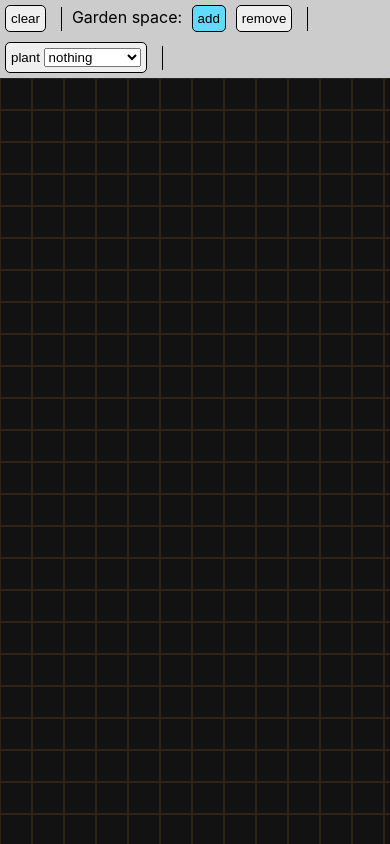
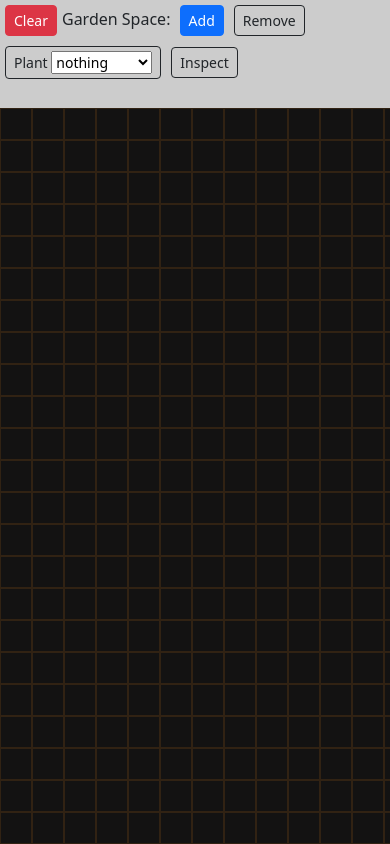
Before and after one commit to colorsolid/react-tsx-garden-plotter, a React (Create React App) app: page / in a window 390 px wide. Built offline with nearby package versions, Linux system fonts and the light colour scheme.

Commit message:
Inspect button for mobile, coordinate display, bootstrap is working

```diff
--- a/package.json
+++ b/package.json
@@ -11,6 +11,7 @@
     "@types/react": "^18.0.28",
     "@types/react-dom": "^18.0.11",
     "bootstrap": "^5.2.3",
+    "detect-touch-device": "^1.1.6",
     "react": "^18.2.0",
     "react-bootstrap": "^2.7.2",
     "react-dom": "^18.2.0",
--- a/src/App.tsx
+++ b/src/App.tsx
@@ -4,8 +4,12 @@ import {Toolbar} from './components/Toolbar';
 import {Grid} from './components/Grid';
 import {SquareObject, plantTypes} from './Global';
 
-const WIDTH: number = 60;
-const HEIGHT: number = 60;
+import { isMobile } from 'detect-touch-device';
+
+console.log(isMobile)
+
+const WIDTH: number = 70;
+const HEIGHT: number = 70;
 
 interface AppProps {
 }
@@ -14,12 +18,14 @@ interface AppState {
     grid?: SquareObject[][],
     groups?: SquareObject[][],
     selectionStart?: number[] | null,
+    selectedMode?: string,
     selectedType?: string,
     groupIndex?: number,
-    hoverCoordinates?: number[] | null
+    hoverCoordinates?: number[] | null,
+    hoverType?: string
 }
 
-function copySquares(grid: SquareObject[][], removeHighlight: boolean = false): SquareObject[][] {
+function copyGrid(grid: SquareObject[][], removeHighlight: boolean = false): SquareObject[][] {
     const gridCopy: SquareObject[][] = [];
     for (let rowsIndex: number = 0; rowsIndex < HEIGHT; rowsIndex++) {
         gridCopy.push([]);
@@ -38,17 +44,18 @@ class App extends React.Component<AppProps, AppState> {
     constructor(props: object) {
         super(props);
         this.state =
-            JSON.parse(window.localStorage.getItem('state') || 'null') ||
+            // JSON.parse(window.localStorage.getItem('state') || 'null') ||
             {
                 grid: Array(WIDTH)
                     .fill(Array(HEIGHT)
                         .fill({type: 'nothing', state: ''})),
                 selectionStart: null,
-                selectedType: 'add-plant-area',
+                selectedMode: 'add-plant-area',
             }
     }
 
-    setState(state: AppState, callback: () => any = () => {}) {
+    setState(state: AppState, callback: () => any = () => {
+    }) {
         super.setState(state, () => {
             window.localStorage.setItem('state', JSON.stringify(this.state));
             callback();
@@ -56,13 +63,16 @@ class App extends React.Component<AppProps, AppState> {
     }
 
     handleClick(rowIndex: number, squareIndex: number) {
-        const gridCopy: SquareObject[][] = copySquares(this.state.grid!, true);
+        const gridCopy: SquareObject[][] = copyGrid(this.state.grid!, true);
         const square: SquareObject = gridCopy[rowIndex][squareIndex];
-        if (this.state.selectionStart) {
+        let gridHistory = this.state.grid!;
+
+        if (this.state.selectedMode === 'inspect') {
+
+        } else if (this.state.selectionStart) {
             this.fillSquares(rowIndex, squareIndex, gridCopy);
-            this.findEdges(gridCopy);
-        } else if (['add-plant-area', 'remove-plant-area'].includes(this.state.selectedType!) || square.plantArea) {
-            square.highlight = true;
+            this.drawCompatibility(gridCopy);
+        } else if (['add-plant-area', 'remove-plant-area'].includes(this.state.selectedMode!) || square.plantArea) {
             this.setState({
                 grid: gridCopy,
                 selectionStart: [rowIndex, squareIndex]
@@ -72,9 +82,17 @@ class App extends React.Component<AppProps, AppState> {
 
     handleMouseOver(rowIndex: number, squareIndex: number) {
         if (this.state.selectionStart) {
-            const gridCopy: SquareObject[][] = copySquares(this.state.grid!, true);
+            const gridCopy: SquareObject[][] = copyGrid(this.state.grid!, true);
             this.fillSquares(rowIndex, squareIndex, gridCopy, true);
         }
+        this.updateToolbarInfo(rowIndex, squareIndex);
+    }
+
+    updateToolbarInfo(rowIndex: number, squareIndex: number) {
+        this.setState({
+            hoverCoordinates: [rowIndex, squareIndex],
+            hoverType: this.state.grid![rowIndex][squareIndex].type
+        })
     }
 
     getStartAndEndRows(rowIndex: number, squareIndex: number) {
@@ -113,10 +131,10 @@ class App extends React.Component<AppProps, AppState> {
                 if (highlight) {
                     square.highlight = true;
                     // fill squares with plant area
-                } else if (this.state.selectedType === 'add-plant-area') {
+                } else if (this.state.selectedMode === 'add-plant-area') {
                     square.plantArea = true;
                     // remove plant area
-                } else if (this.state.selectedType === 'remove-plant-area') {
+                } else if (this.state.selectedMode === 'remove-plant-area') {
                     square.plantArea = false;
                     square.type = 'nothing';
                     // fill squares with plant if in plant area
@@ -144,17 +162,18 @@ class App extends React.Component<AppProps, AppState> {
         }
     }
 
-    changeType(type: string) {
+    changeModeAndType(type: string, mode: string) {
         this.setState({
-            selectedType: type
+            selectedType: type,
+            selectedMode: mode
         }, () => {
-            this.findEdges()
+            this.drawCompatibility()
         });
     }
 
-    findEdges(gridCopy: SquareObject[][] | null = null) {
+    drawCompatibility(gridCopy: SquareObject[][] | null = null) {
         if (gridCopy === null) {
-            gridCopy = copySquares(this.state.grid!);
+            gridCopy = copyGrid(this.state.grid!);
         }
 
         // loop through all squares in the grid and assign compatibility based on the offset squares types
@@ -217,11 +236,15 @@ class App extends React.Component<AppProps, AppState> {
     }
 
     clearSquares() {
+        const confirmation: boolean = window.confirm('Clear everything?')
+        if (!confirmation) {
+            return;
+        }
         const grid: SquareObject[][] = this.state.grid!
             .map(row => row.map((square: SquareObject) => {
                     return {
                         type: 'nothing',
-                        compatibility: 0,
+                        compatibility: null,
                         highlight: false,
                         plantArea: false
                     };
@@ -229,7 +252,8 @@ class App extends React.Component<AppProps, AppState> {
             );
         this.setState({
             grid: grid,
-            selectionStart: null
+            selectionStart: null,
+            selectedMode: 'add-plant-area'
         });
     }
 
@@ -259,10 +283,14 @@ class App extends React.Component<AppProps, AppState> {
             <React.Fragment>
                 <Toolbar
                     selectedType={this.state.selectedType!}
-                    changeType={this.changeType.bind(this)}
+                    selectedMode={this.state.selectedMode!}
+                    hoverCoordinates={this.state.hoverCoordinates!}
+                    hoverType={this.state.hoverType!}
+                    changeModeAndType={this.changeModeAndType.bind(this)}
                     clearSquares={this.clearSquares.bind(this)}
                     selectionStarted={!!this.state.selectionStart}
                     cancelSelection={this.cancelSelection.bind(this)}
+                    isMobile={isMobile}
                 />
                 <Grid
                     grid={this.state.grid!}
--- a/src/components/Grid.tsx
+++ b/src/components/Grid.tsx
@@ -1,7 +1,6 @@
 import {SquareObject} from '../Global';
 import React from 'react';
 import {Square} from './Square';
-import {log} from 'util';
 
 interface GridProps {
     grid: SquareObject[][],
@@ -11,11 +10,12 @@ interface GridProps {
 
 export class Grid extends React.Component<GridProps> {
     render() {
+        console.log(this.props.grid);
         return (
             <div id={'outer-container'} onLoad={() => console.log('test')}>
                 <div id={'inner-container'}>
                     {this.props.grid.map((row: SquareObject[], rowIndex: number) =>
-                        <div key={'row_' + rowIndex.toString()} className={'row'}>
+                        <div key={'row_' + rowIndex.toString()} className={'row-custom'}>
                             {
                                 row.map((square: SquareObject, squareIndex: number) =>
                                     <Square
--- a/src/components/Toolbar.tsx
+++ b/src/components/Toolbar.tsx
@@ -1,5 +1,8 @@
 import React, {ChangeEvent} from 'react';
 import Button from 'react-bootstrap/Button';
+import Nav from 'react-bootstrap/Nav';
+import Navbar from 'react-bootstrap/Navbar';
+import Container from 'react-bootstrap/Container';
 
 import {plantTypes} from '../Global';
 
@@ -13,44 +16,61 @@ const plantAreas = [
 
 interface ToolBarProps {
     selectedType: string,
-    changeType: (type: string) => void,
+    selectedMode: string,
+    hoverCoordinates: number[],
+    hoverType: string,
+    changeModeAndType: (type: string, mode: string) => void,
     clearSquares: () => void,
     selectionStarted: boolean,
-    cancelSelection: () => void
+    cancelSelection: () => void,
+    isMobile: boolean
 }
 
-export function Toolbar({selectedType, changeType, clearSquares, selectionStarted, cancelSelection}: ToolBarProps) {
+export function Toolbar(
+    {
+        selectedType,
+        selectedMode,
+        hoverCoordinates,
+        hoverType,
+        changeModeAndType,
+        clearSquares,
+        selectionStarted,
+        cancelSelection,
+        isMobile
+    }: ToolBarProps) {
     return (
-        <div id={'toolbar'}>
-            <Button
+        <div id={'toolbar'} >
+                        <Button variant={'danger'}
+                                size={'sm'}
                                 onClick={clearSquares}
                         >
                             clear
                         </Button>
-            <div className={'toolbar-divider'}></div>
+                        {/*<div className={'toolbar-divider'}></div>*/}
                         Garden space:&nbsp;
-            {plantAreas.map((type: string) =>
-                <Button
-                    key={`btn-${type}`}
-                    className={type === selectedType ? 'btn selected' : 'btn'}
+                        {plantAreas.map((mode: string) =>
+                            <Button variant={mode === selectedMode ? 'primary' : 'outline-dark'}
+                                    size={'sm'}
+                                    key={`btn-${mode}`}
                                     onClick={() => {
-                        changeType(type)
+                                        changeModeAndType(selectedType, mode);
                                     }}
                             >
-                    {type.split('-')[0]}
+                                {mode.split('-')[0]}
                             </Button>
                         )}
-            <div className={'toolbar-divider'}></div>
-            <Button className={plantTypesKeys.includes(selectedType) ? 'selected' : ''}
-                    onClick={() => changeType((
-                        document.querySelector('#plant-select') as HTMLInputElement)!.value)}
+                        {/*<div className={'toolbar-divider'}></div>*/}
+                        <Button variant={selectedMode === 'plant' ? 'primary' : 'outline-dark'}
+                                size={'sm'}
+                                onClick={() => changeModeAndType((
+                                    document.querySelector('#plant-select') as HTMLInputElement)!.value, 'plant')}
                         >
                             plant&nbsp;
                             <select
                                 id={'plant-select'}
                                 value={selectedType}
                                 onChange={(event: ChangeEvent<HTMLSelectElement>) => {
-                        changeType(event.target.value)
+                                    changeModeAndType(event.target.value, 'plant')
                                 }}
                             >
                                 {plantTypesKeys.map((type: string) =>
@@ -60,12 +80,24 @@ export function Toolbar({selectedType, changeType, clearSquares, selectionStarte
                                 )}
                             </select>
                         </Button>
+                        {isMobile && <Button
+                            size={'sm'}
+                            variant={selectedMode === 'inspect' ? 'primary' : 'outline-dark'}
+                            onClick={() => changeModeAndType(selectedType, 'inspect')}
+                        >
+                            inspect
+                        </Button>}
                         {
                             selectionStarted &&
-                <button className={'btn'} onClick={() => cancelSelection()}>cancel</button>
+                            <Button variant={'dark'} size={'sm'} onClick={() => cancelSelection()}>cancel</Button>
                         }
-            <div className={'toolbar-divider'}></div>
-
+                        {/*<div className={'toolbar-divider'}></div>*/}
+                        <span className={'toolbar-info'}>
+                        <span
+                            className={'coordinates'}>{hoverCoordinates ? '(' + hoverCoordinates.map(coordinate => coordinate + 1).reverse().join(', ') + ')' : ''}
+                        </span>
+                            &nbsp;{hoverType !== 'nothing' ? hoverType : ''}
+                        </span>
         </div>
     );
 }
--- a/src/index.css
+++ b/src/index.css
@@ -19,7 +19,7 @@ code {
 }
 
 #toolbar {
-
+    text-transform: capitalize;
 }
 
 #outer-container {
@@ -34,7 +34,7 @@ code {
     overflow: hidden;
 }
 
-.row {
+.row-custom {
     display: table;
     border-collapse: separate;
     width: max-content;
@@ -43,8 +43,8 @@ code {
 .square {
     background-color: white;
     display: table-cell;
-    width: 30px;
-    height: 30px;
+    width: 32px;
+    height: 32px;
     border: solid 1px rgba(80, 50, 20, 0.5);
     text-align: center;
     line-height: 30px;
@@ -79,10 +79,8 @@ code {
 }
 
 .btn {
-    border: black solid 1px;
-    border-radius: 5px;
-    padding: 5px;
     margin: 5px;
+    text-transform:capitalize;
 }
 
 .hover {
@@ -108,6 +106,17 @@ code {
 
 .highlight-good {
     border: solid #7ffc7f 1px !important;
+}
+
+.toolbar-info {
+    margin-left: 5px;
+    display: inline-block;
+    min-width: 200px;
+}
+
+.coordinates {
+    display: inline-block;
+    min-width: 60px;
 }
 
 .Basil {
--- a/src/index.tsx
+++ b/src/index.tsx
@@ -3,6 +3,7 @@ import ReactDOM from 'react-dom/client';
 import './index.css';
 import App from './App';
 import reportWebVitals from './reportWebVitals';
+import 'bootstrap/dist/css/bootstrap.css';
 
 const root = ReactDOM.createRoot(
   document.getElementById('root') as HTMLElement
```
Also changed, not shown: 1 other file (tests, documents, lock files or other folders). Lines whose indentation alone changed are shown as unchanged.
